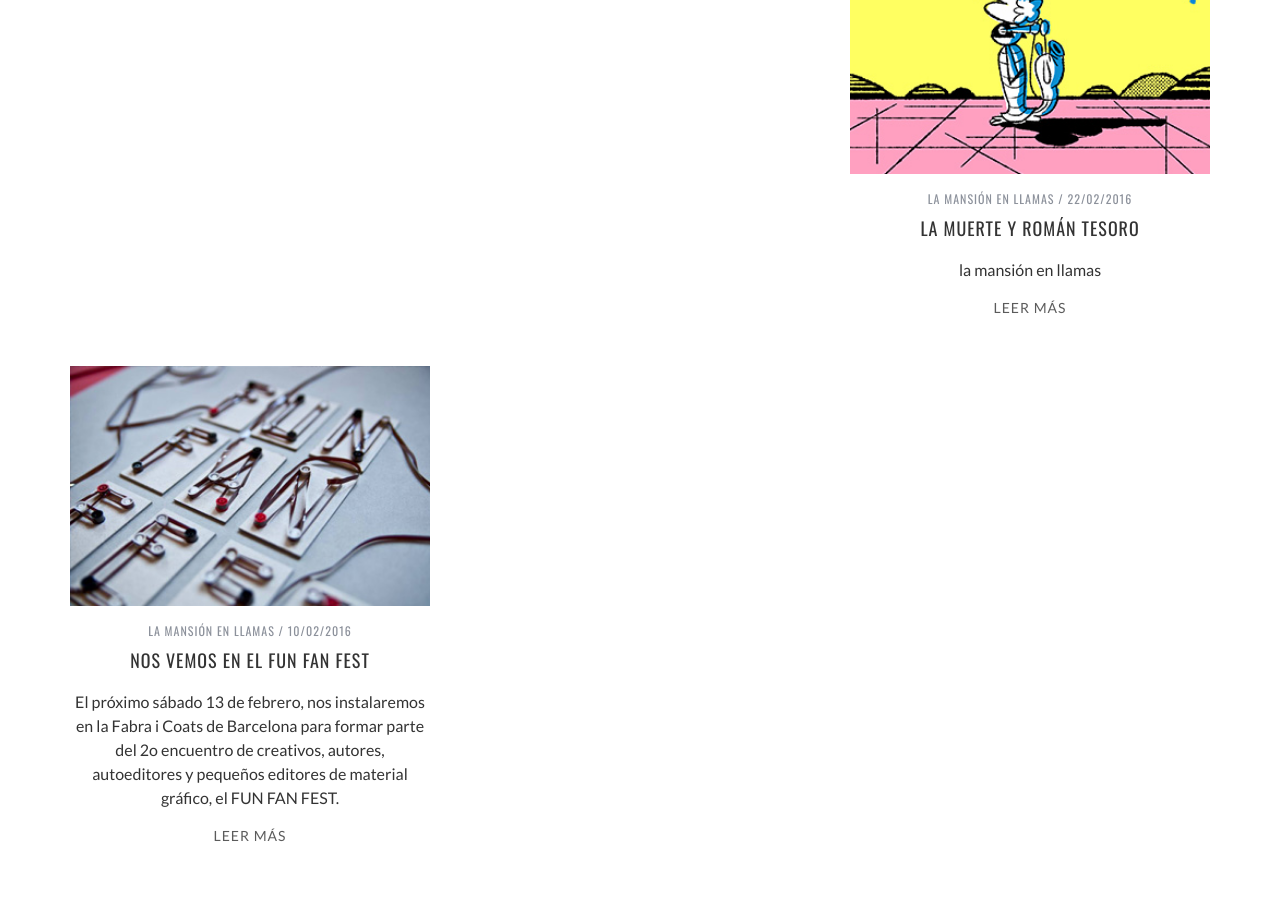
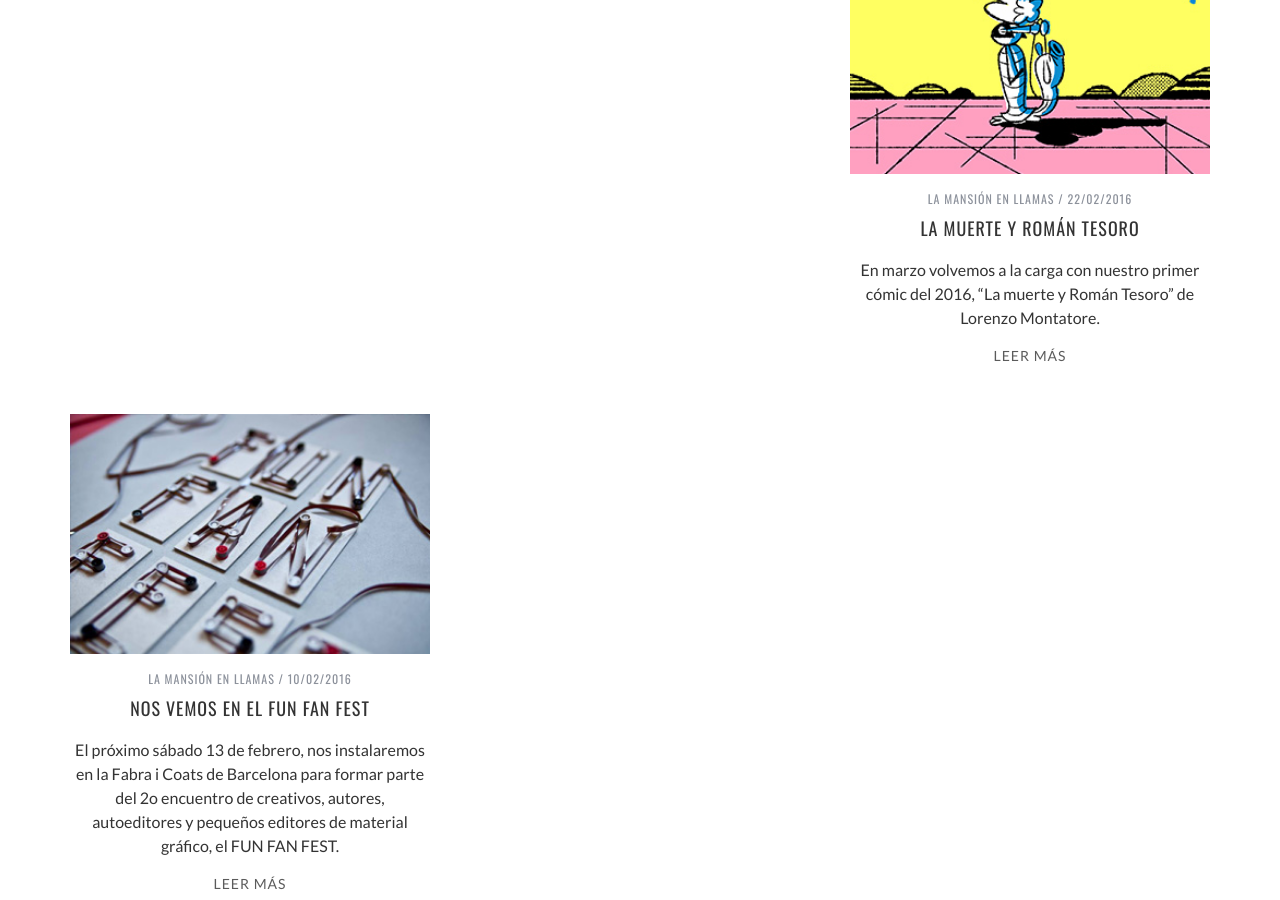
Before and after one commit to dehavillanded/dehavillanded.github.io, a Jekyll site: the page built from noticias/index.md, in a window 1280 px wide and 900 px high, scrolled down 922 px. Built offline with Jekyll 4.4.1, drawn with Linux system fonts in a browser that asks for light colours.

Commit message:
something

```diff
--- a/_novelties/2016-02-22-la-muerte-y-roman-tesoro.md
+++ b/_novelties/2016-02-22-la-muerte-y-roman-tesoro.md
@@ -3,7 +3,7 @@ picture: roman.jpg
 title: La Muerte y Román Tesoro
 categories:
 - la mansión en llamas
-excerpt: la mansión en llamas
+excerpt:
 excerpt_separator: <!-- read more -->
 ---
 
```
